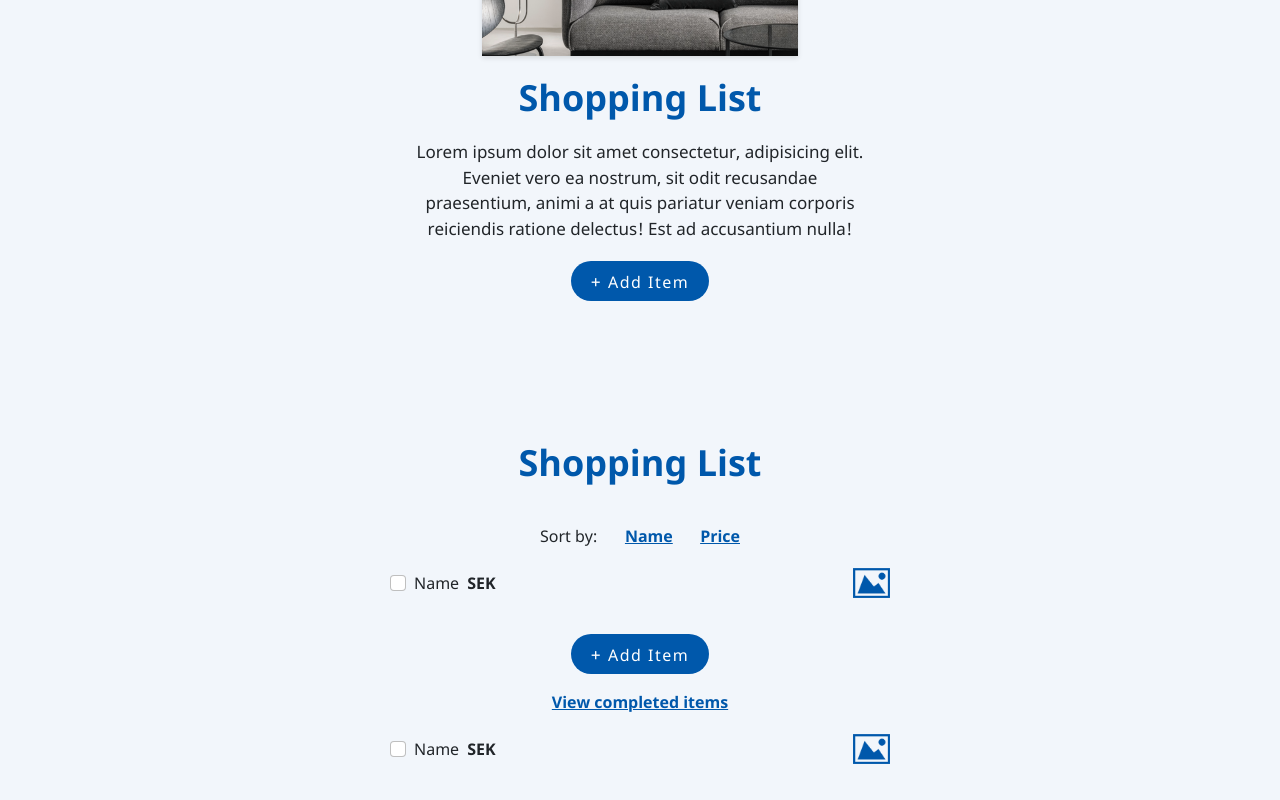
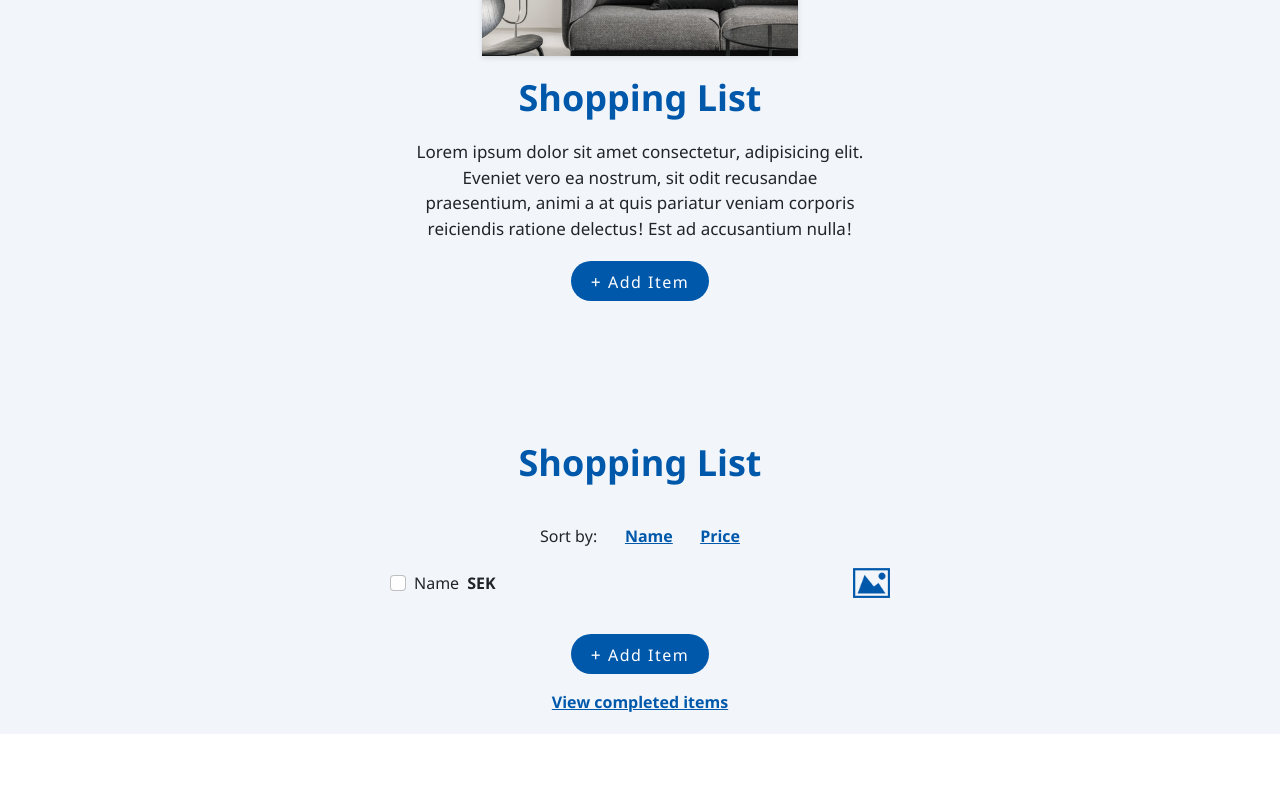
Before and after one commit to sylviaadel/ekia-shopping-list, a React (Create React App) app: page / in a window 1280 px wide. Shown: the part 379-1179 px from the top of the page. After the commit the page ends 1113 px from the top, so only its background shows below. Built offline with nearby package versions, Linux system fonts and the light colour scheme.

Commit message:
enhancements

```diff
--- a/src/components/AddItemModal/AddItemModal.tsx
+++ b/src/components/AddItemModal/AddItemModal.tsx
@@ -24,7 +24,6 @@ const AddItemModal: FC<AddItemModalProps> = (props) => {
 
   function onSubmitHandler (event) {
     event.preventDefault();
-    //alert(item.name)
     props.onCloseModal(event);
   }
 
--- a/src/components/ShoppingList/ShoppingList.module.scss
+++ b/src/components/ShoppingList/ShoppingList.module.scss
@@ -2,6 +2,7 @@
     display: flex;
     flex-direction: column;
     align-items: center;
+    padding-bottom: 20px;
     p{
         display: flex;
         justify-content: space-between;
--- a/src/components/ShoppingList/ShoppingList.tsx
+++ b/src/components/ShoppingList/ShoppingList.tsx
@@ -1,4 +1,4 @@
-import React, { FC } from 'react';
+import React, { FC, useState } from 'react';
 import styles from './ShoppingList.module.scss';
 import Form from 'react-bootstrap/Form';
 // @ts-ignore
@@ -9,7 +9,10 @@ import Item from '../Item/Item.tsx'
 interface ShoppingListProps {}
 
 const ShoppingList: FC<ShoppingListProps> = () => {
+
   const [modalIsOpen, setIsOpen] = React.useState(false);
+
+  const [showList, setShowList] = useState(false);
 
   function openFromParent(event) {
     event.preventDefault();
@@ -45,7 +48,10 @@ const ShoppingList: FC<ShoppingListProps> = () => {
             <span>+</span> Add Item
           </button>
         </div>
-        <button className={styles.btnlink}>View completed items</button>
+        <button className={styles.btnlink} onClick={() => setShowList(!showList)}>
+          View completed items
+        </button>
+        {showList &&
         <Form className={styles.itemsForm}>
           <ul>
             <li>
@@ -53,6 +59,7 @@ const ShoppingList: FC<ShoppingListProps> = () => {
             </li>
           </ul>
         </Form>
+        }
       </div>
       <AddItemModal
         IsModalOpened={modalIsOpen}
```
